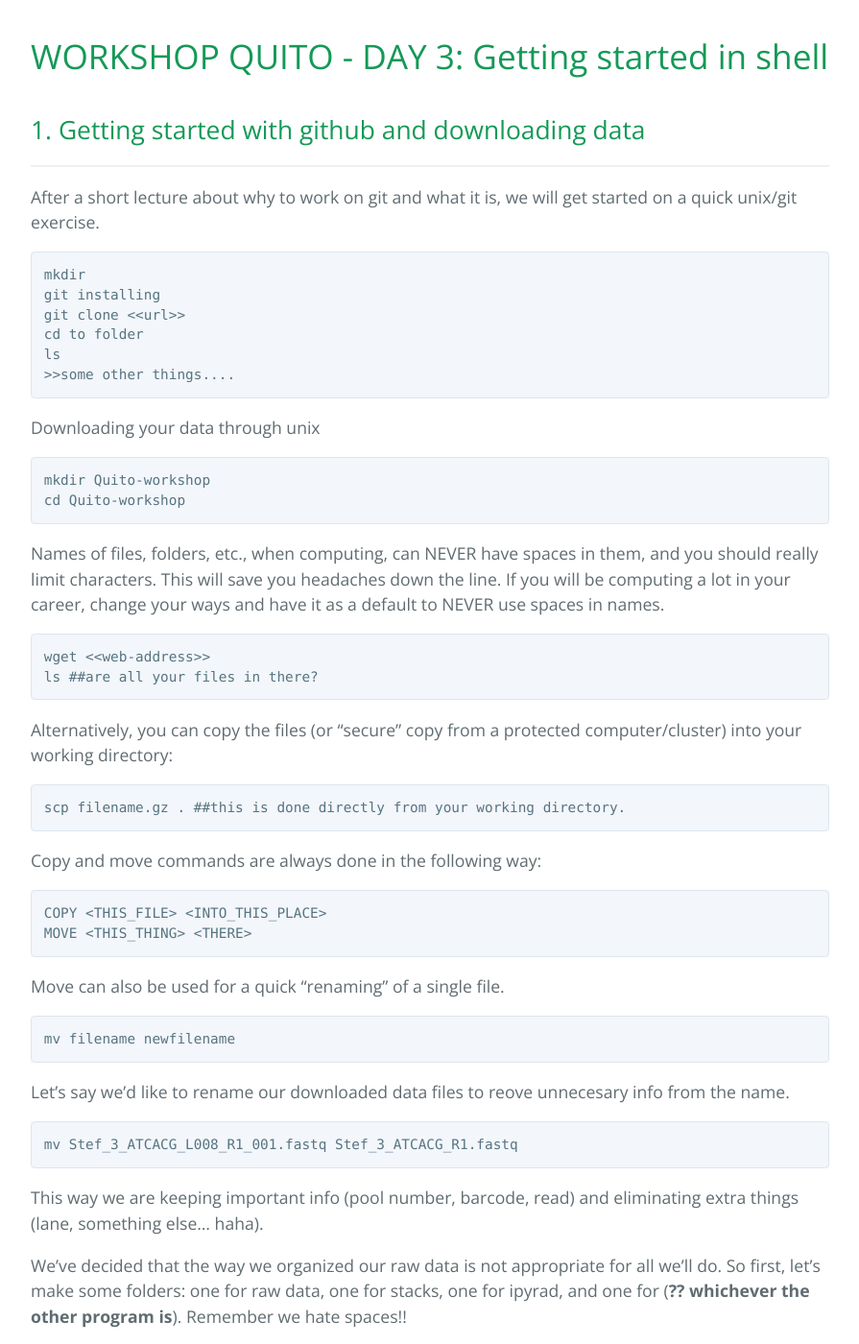
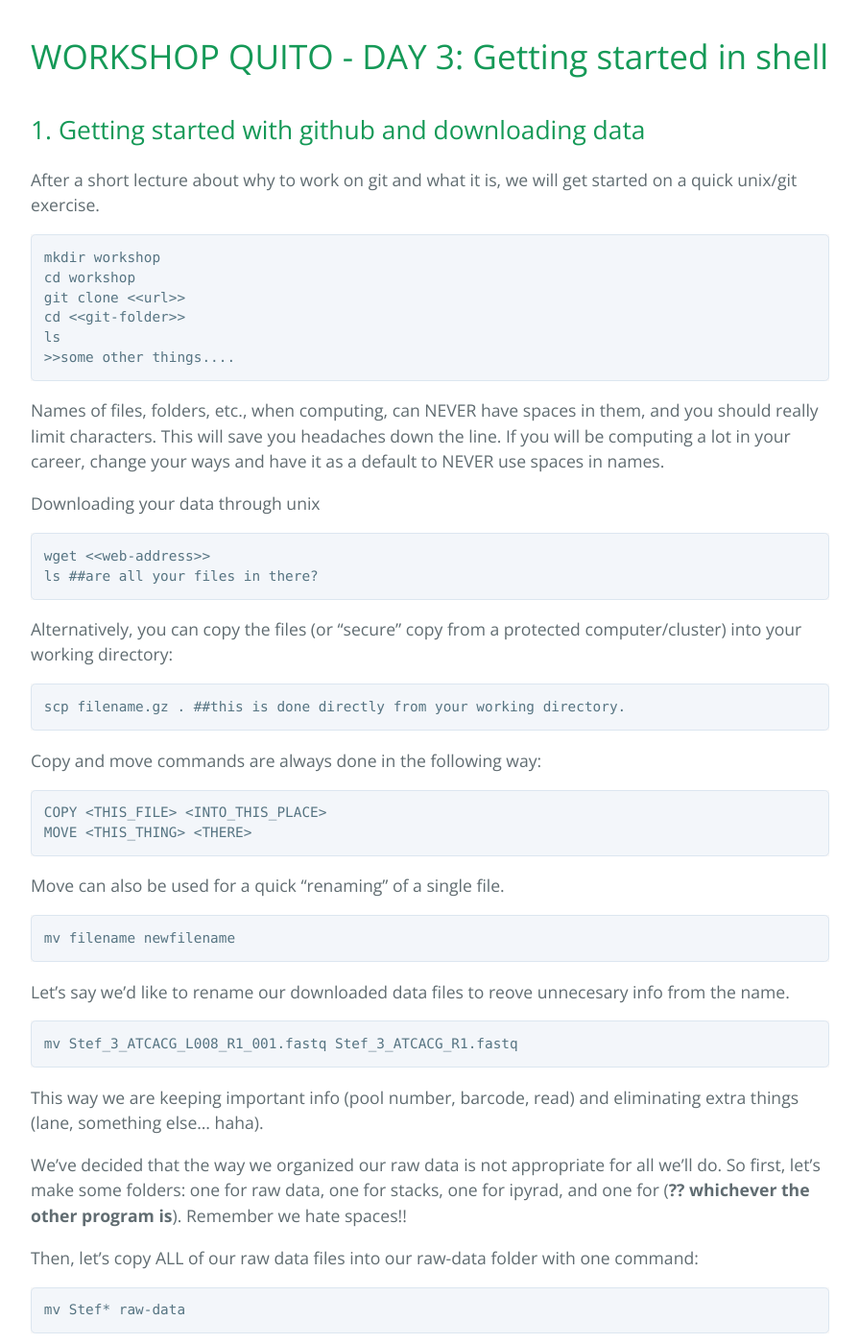
Before and after one commit to rdtarvin/RADseq_Quito_2017, a Jekyll site: the page built from _posts/2017-08-02-morning-shell-data.md, in a window 1280 px wide and 1400 px high, scrolled down 383 px. Shown: the whole window at 96% size, without its empty margins (192-1087 px from the left). Built offline with Jekyll 4.4.1, drawn with Linux system fonts in a browser that asks for light colours; some of the changed text lies outside the part shown.

Commit message:
updating shell intro post

````diff
--- a/_posts/2017-08-02-morning-shell-data.md
+++ b/_posts/2017-08-02-morning-shell-data.md
@@ -14,27 +14,26 @@
 
 
 ## 1. Getting started with github and downloading data
----
 
 After a short lecture about why to work on git and what it is, we will get started on a quick unix/git exercise.
 
-	mkdir
-	git installing
-	git clone <<url>>
-	cd to folder
-	ls
-	>>some other things....
+```
+mkdir workshop
+cd workshop
+git clone <<url>>
+cd <<git-folder>>
+ls
+>>some other things....
+```
 
+Names of files, folders, etc., when computing, can NEVER have spaces in them, and you should really limit characters. This will save you headaches down the line. If you will be computing a lot in your career, change your ways and have it as a default to NEVER use spaces in names.
 
 Downloading your data through unix
 
-	mkdir Quito-workshop
-	cd Quito-workshop
-
-Names of files, folders, etc., when computing, can NEVER have spaces in them, and you should really limit characters. This will save you headaches down the line. If you will be computing a lot in your career, change your ways and have it as a default to NEVER use spaces in names.
-
-	wget <<web-address>>
-	ls ##are all your files in there?
+```
+wget <<web-address>>
+ls ##are all your files in there?
+```
 
 Alternatively, you can copy the files (or "secure" copy <scp> from a protected computer/cluster) into your working directory:
 
@@ -64,8 +63,7 @@
 The asterisk is a wildcard that autocompletes anything that follows that text.
 
 
-2. Looking at your data in unix
----
+## 2. Looking at your data in unix
 
 
 **2.a.What do your files look like?**
@@ -94,8 +92,7 @@
 
 >BECCA, can you add other things to this previous section???
 
-3. Looking at your data in fastQC
-----
+## 3. Looking at your data in fastQC
 
 download fastqc https://www.bioinformatics.babraham.ac.uk/projects/fastqc/
 
````
Also changed, not shown: files/ddRAD-ipyrad-pipeline.md (+7 -0 lines).
